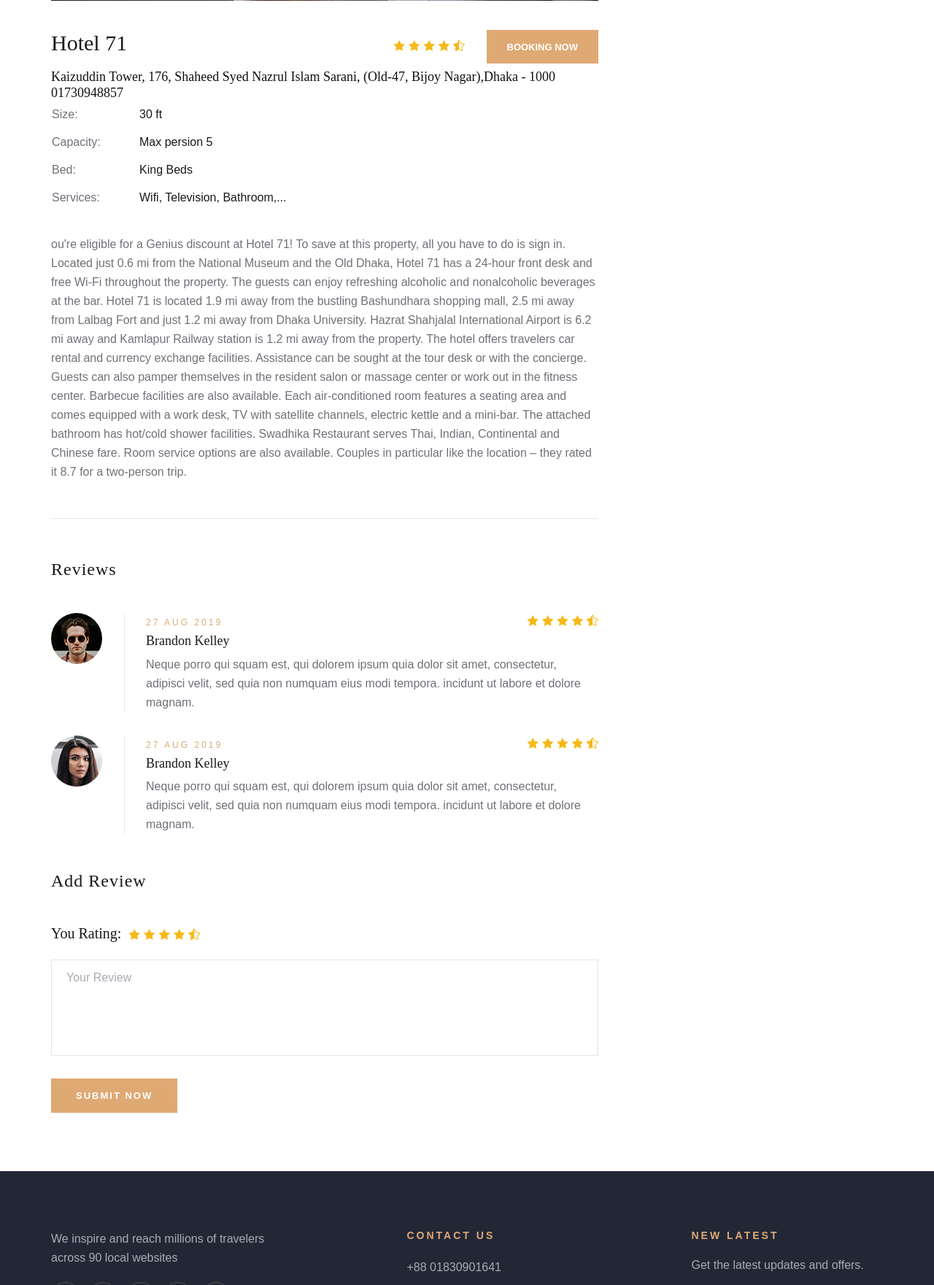
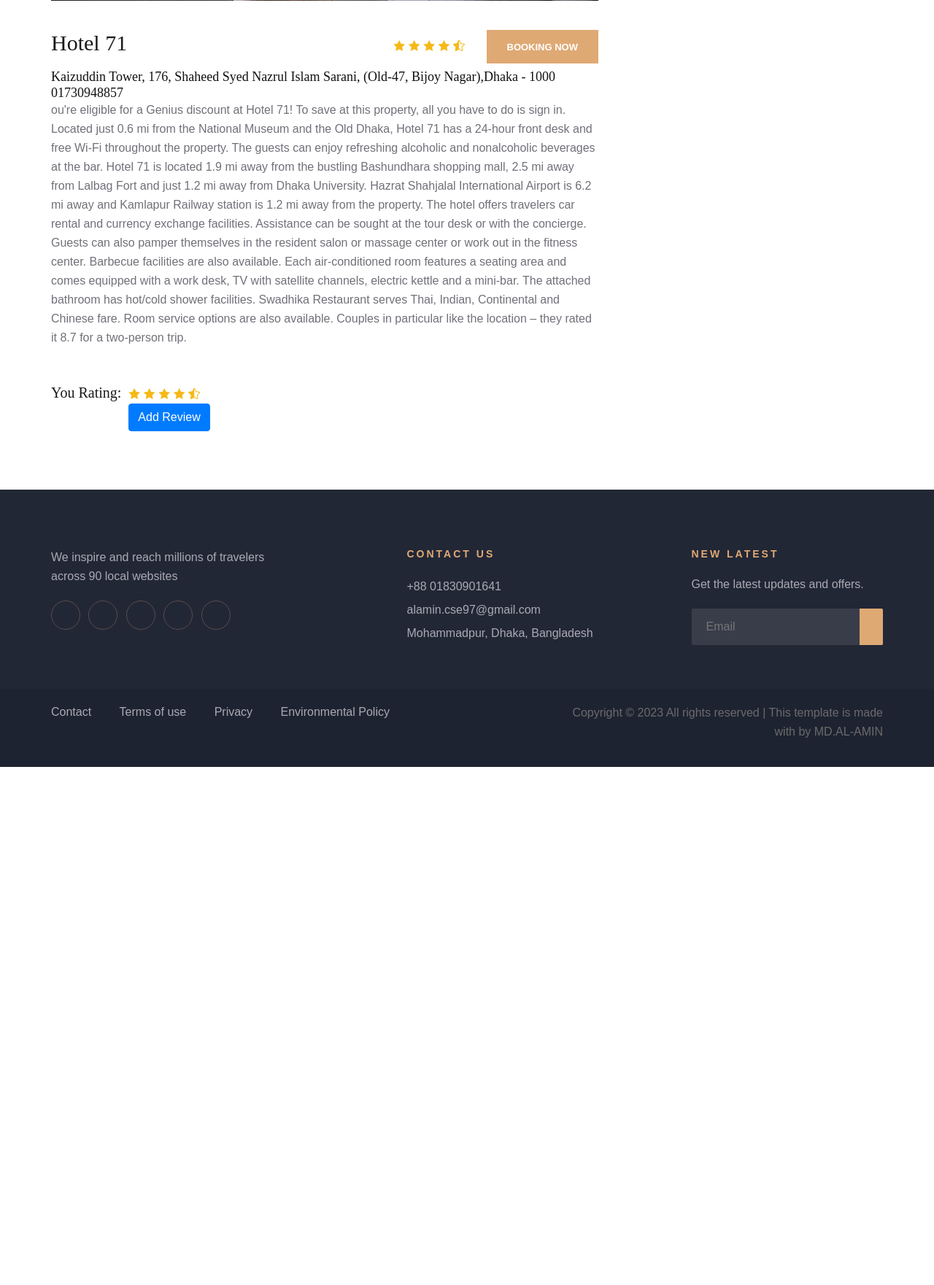
Before and after one commit to alamincse97/Hotel_Booking, a Django app: page /hotel_pages/details/1/ in a window 1280 px wide. Shown: the part 800-2561 px from the top of the page at 73% size. After the commit the page ends 1851 px from the top, so only its background shows below. Run offline with Django 4.2, Linux system fonts and the light colour scheme; data comes from the database, SQL or seed files in the repository; some libraries are stand-ins or nearby versions.

Commit message:
complete

```diff
--- a/hotel_booking/settings.py
+++ b/hotel_booking/settings.py
@@ -129,7 +129,7 @@ STATICFILES_DIRS = [
     BASE_DIR / 'static',
 ]
 
-STATIC_ROOT = BASE_DIR / 'static'
+# STATIC_ROOT = BASE_DIR / 'static'
 
 MEDIA_ROOT = BASE_DIR / 'media'
 MEDIA_URL = '/media/'
--- a/hotel_booking/views.py
+++ b/hotel_booking/views.py
@@ -4,7 +4,7 @@ from hotel_pages.models import hotel
 def home(request):
     searchItem = request.GET.get('searchItem')
     if searchItem:
-        Hotel = hotel.objects.filter(Name__icontains=searchItem)
+        Hotel = hotel.objects.filter(Address__icontains=searchItem)
     else:
         Hotel = hotel.objects.all()
     return render(request, 'index.html', {'searchItem': searchItem, 'Hotels': Hotel})
--- a/hotel_pages/templates/hotel_pages/details.html
+++ b/hotel_pages/templates/hotel_pages/details.html
@@ -106,83 +106,17 @@
                 </div>
                 <h5>{{Hotel.Address}}{{Hotel.City}}</h5>
                 <h5>{{Hotel.PhoneNumber}}</h5>
-                <table>
-                  <tbody>
-                    <tr>
-                      <td class="r-o">Size:</td>
-                      <td>30 ft</td>
-                    </tr>
-                    <tr>
-                      <td class="r-o">Capacity:</td>
-                      <td>Max persion 5</td>
-                    </tr>
-                    <tr>
-                      <td class="r-o">Bed:</td>
-                      <td>King Beds</td>
-                    </tr>
-                    <tr>
-                      <td class="r-o">Services:</td>
-                      <td>Wifi, Television, Bathroom,...</td>
-                    </tr>
-                  </tbody>
-                </table>
                 <p class="f-para">
                   {{Hotel.description}}
                 </p>
-              </div>
-            </div>
-            <div class="rd-reviews">
-              <h4>Reviews</h4>
-              <div class="review-item">
-                <div class="ri-pic">
-                  <img src=" {% static "img/room/avatar/avatar-1.jpg" %}" alt="" />
-                </div>
-                <div class="ri-text">
-                  <span>27 Aug 2019</span>
-                  <div class="rating">
-                    <i class="icon_star"></i>
-                    <i class="icon_star"></i>
-                    <i class="icon_star"></i>
-                    <i class="icon_star"></i>
-                    <i class="icon_star-half_alt"></i>
-                  </div>
-                  <h5>Brandon Kelley</h5>
-                  <p>
-                    Neque porro qui squam est, qui dolorem ipsum quia dolor sit
-                    amet, consectetur, adipisci velit, sed quia non numquam eius
-                    modi tempora. incidunt ut labore et dolore magnam.
-                  </p>
-                </div>
-              </div>
-              <div class="review-item">
-                <div class="ri-pic">
-                  <img src=" {% static "img/room/avatar/avatar-2.jpg" %}" alt="" />
-                </div>
-                <div class="ri-text">
-                  <span>27 Aug 2019</span>
-                  <div class="rating">
-                    <i class="icon_star"></i>
-                    <i class="icon_star"></i>
-                    <i class="icon_star"></i>
-                    <i class="icon_star"></i>
-                    <i class="icon_star-half_alt"></i>
-                  </div>
-                  <h5>Brandon Kelley</h5>
-                  <p>
-                    Neque porro qui squam est, qui dolorem ipsum quia dolor sit
-                    amet, consectetur, adipisci velit, sed quia non numquam eius
-                    modi tempora. incidunt ut labore et dolore magnam.
-                  </p>
-                </div>
+
               </div>
             </div>
             <div class="review-add">
-              <h4>Add Review</h4>
               <form action="#" class="ra-form">
                 <div class="row">
                   <div class="col-lg-12">
                     <div>
-                      {{ReviewRating.rating}}
                       <h5>You Rating:</h5>
                       <div class="rating">
                         <i class="icon_star"></i>
@@ -192,9 +126,8 @@
                         <i class="icon_star-half_alt"></i>
                       </div>
                     </div>
+                    <a href="{% url 'create_review' Hotel.id %}" class='btn btn-primary'>Add Review </a>
                     {{ReviewRating.review}}
-                    <textarea placeholder="Your Review"></textarea>
-                    <button type="submit">Submit Now</button>
                   </div>
                 </div>
               </form>
--- a/hotel_pages/urls.py
+++ b/hotel_pages/urls.py
@@ -6,4 +6,5 @@ urlpatterns = [
     path('room_details/', views.room_details, name='room_details'),
     path('blog_details/', views.blog_details, name='blog_details'),
     path('details/<int:hotel_id>/', views.details, name='details'),
+    path('create_review/<int:hotel_id>/', views.create_review, name='create_review'),
 ]
--- a/hotel_pages/views.py
+++ b/hotel_pages/views.py
@@ -15,23 +15,18 @@ def details(request, hotel_id):
     Hotel = get_object_or_404(hotel, pk=hotel_id)
     return render(request, 'hotel_pages/details.html', {'Hotel': Hotel})
 
-def submit_review(request, hotel_id):
-    url = request.META.get('HTTP_REFERER')
-    if request.method == 'POST':
+def create_review(request, hotel_id):
+    Hotel = get_object_or_404(hotel, pk=hotel_id)
+    if request.method == 'GET':
+        return render(request, 'hotel_pages/review.html', {'forms': ReviewForm(), 'Hotel': Hotel})
+
+    else:
         try:
-            reviews = ReviewRating.objects.get(user__id=request.user.id)
-            form = ReviewForm(request.POST, instance=reviews)
-            form.save()
-            return redirect(url)
-        except ReviewRating.DoesNotExist:
             form = ReviewForm(request.POST)
-            if form.is_valid():
-                data = ReviewRating()
-                data.subject = form.cleaned_data['subject']
-                data.rating = form.cleaned_data['rating']
-                data.review = form.cleaned_data['review']
-                data.ip = request.META.get('REMOTE_ADDR')
-                data.hotel_id = hotel_id
-                data.user_id = request.user.id
-                data.save()
-                return redirect(url)
+            newReview = form.save(commit=False)
+            newReview.user = request.user
+            newReview.Hotel = Hotel
+            newReview.save()
+            return redirect('details', newReview.Hotel.id)
+        except ValueError:
+            return render(request, 'hotel_pages/review.html', {'form': ReviewForm(), 'Hotel': Hotel, 'error': 'Bad Data Given'})
```
Also changed, not shown: hotel_pages/forms.py (+8 -1 lines), hotel_pages/templates/hotel_pages/review.html (added, +100 -0 lines).
